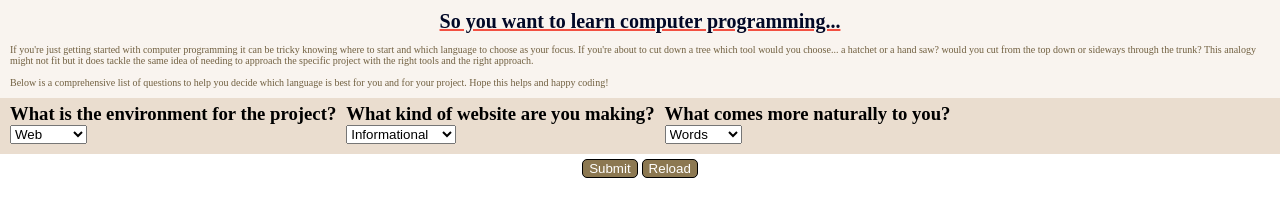
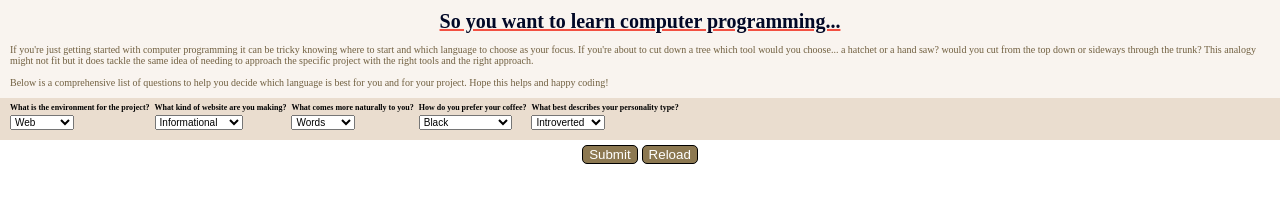
Before and after one commit to Mac-ziis/Independent-project-2, a plain HTML site: page index.html in a window 1280 px wide. Drawn offline with Linux system fonts and the light colour scheme.

Commit message:
Add two more dropdown menus with 3 options each. these will not be included in the javascript nor will they affect the outcome of the first 3

```diff
--- a/css/styles.css
+++ b/css/styles.css
@@ -16,6 +16,14 @@
   margin: 0;
 }
 
+h3 {
+  font-size: 8px;
+}
+
+select {
+  font-size: 10px;
+}
+
 #dropdown {
   color: #fffffe;
   background-color: #8c7851;
@@ -31,9 +39,9 @@
 }
 
 .container {
-  column-count: 3;
+  column-count: 5;
   display: flex;
-  column-gap: 10px;
+  column-gap: 5px;
   padding-top: 5px;
   background-color: #eaddcf;
   padding-left: 10px;
@@ -127,7 +135,6 @@ h2 {
   line-height: 1.5;
 }
 
-
 li {
   font-size: 8px;
   color: #666;
--- a/index.html
+++ b/index.html
@@ -24,7 +24,7 @@
       <h3>What is the environment for the project?</h3>
       <div id="dropdown1">
         <select id="dropdown1-select" tab-index="3">
-          <option value="" disabled="true">--Select--</option>
+          <option disabled="true">--Select--</option>
           <option value="1">Web</option>
           <option value="2">Mobile</option>
           <option value="3">Both</option>
@@ -37,7 +37,7 @@
       <h3>What kind of website are you making?</h3>
       <div id="dropdown2">
         <select id="dropdown2-select" tab-index="3">
-          <option value="" disabled="true">--Select--</option>
+          <option disabled="true">--Select--</option>
           <option value="1">Informational</option>
           <option value="2">Visual</option>
           <option value="3">Data gathering</option>
@@ -50,13 +50,39 @@
       <h3>What comes more naturally to you?</h3>
       <div id="dropdown3">
         <select id="dropdown3-select" tab-index="3">
-          <option value="" disabled="true">--Select--</option>
+          <option disabled="true">--Select--</option>
           <option value="1">Words</option>
           <option value="2">Numbers</option>
           <option value="3">Colors</option>
         </select>
       </div>
     </div>
+    </form>
+    <form>
+      <div id="columns">
+        <h3>How do you prefer your coffee?</h3>
+        <div id="dropdown4">
+          <select id="dropdown4-select">
+            <option disabled="true">--Select--</option>
+            <option value="1">Black</option>
+            <option value="2">With cream</option>
+            <option value="3">Sweet and thick</option>
+          </select>
+        </div>
+      </div>
+    </form>
+    <form>
+      <div id="columns">
+        <h3>What best describes your personality type?</h3>
+        <div id="dropdown5">
+          <select id="dropdown5-select">
+            <option disabled="true">--Select--</option>
+            <option value="1">Introverted</option>
+            <option value="2">Extroverted</option>
+            <option value="3">Both</option>
+          </select>
+        </div>
+      </div>
     </form>
   </div>
   <div id="get">
--- a/js/scripts.js
+++ b/js/scripts.js
@@ -86,6 +86,9 @@ document.addEventListener("DOMContentLoaded", () => {
     } else if (value1 && value5 && value3) {
       document.getElementById("recommendation2").removeAttribute("class", "hidden");
       responseDisplayed = true;
+    } else if (value7 && value5 && value1) {
+      document.getElementById("recommendation3").removeAttribute("class", "hidden");
+      responseDisplayed = true;
     } else {
       document.getElementById("recommendation4").removeAttribute("class", "hidden");
       responseDisplayed = true;
```
